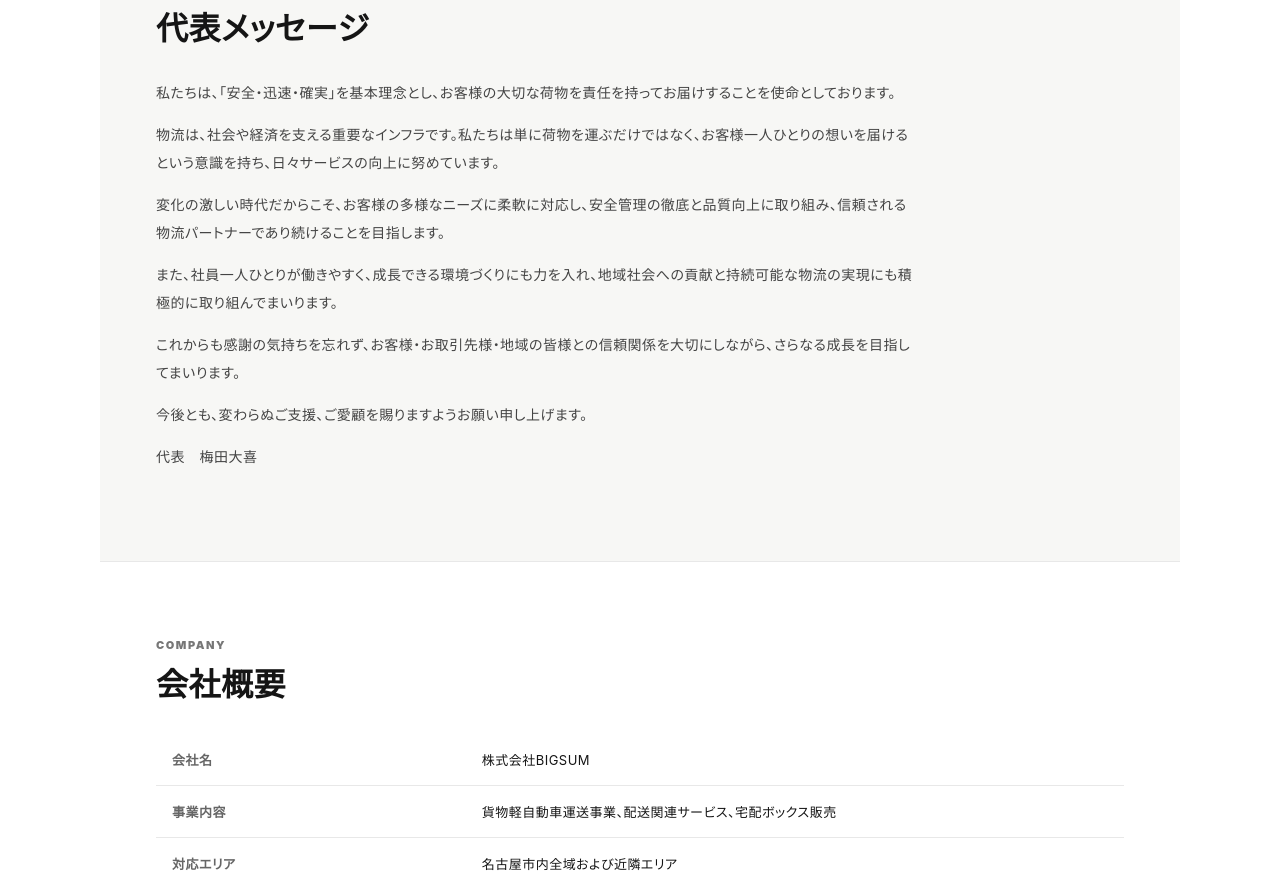
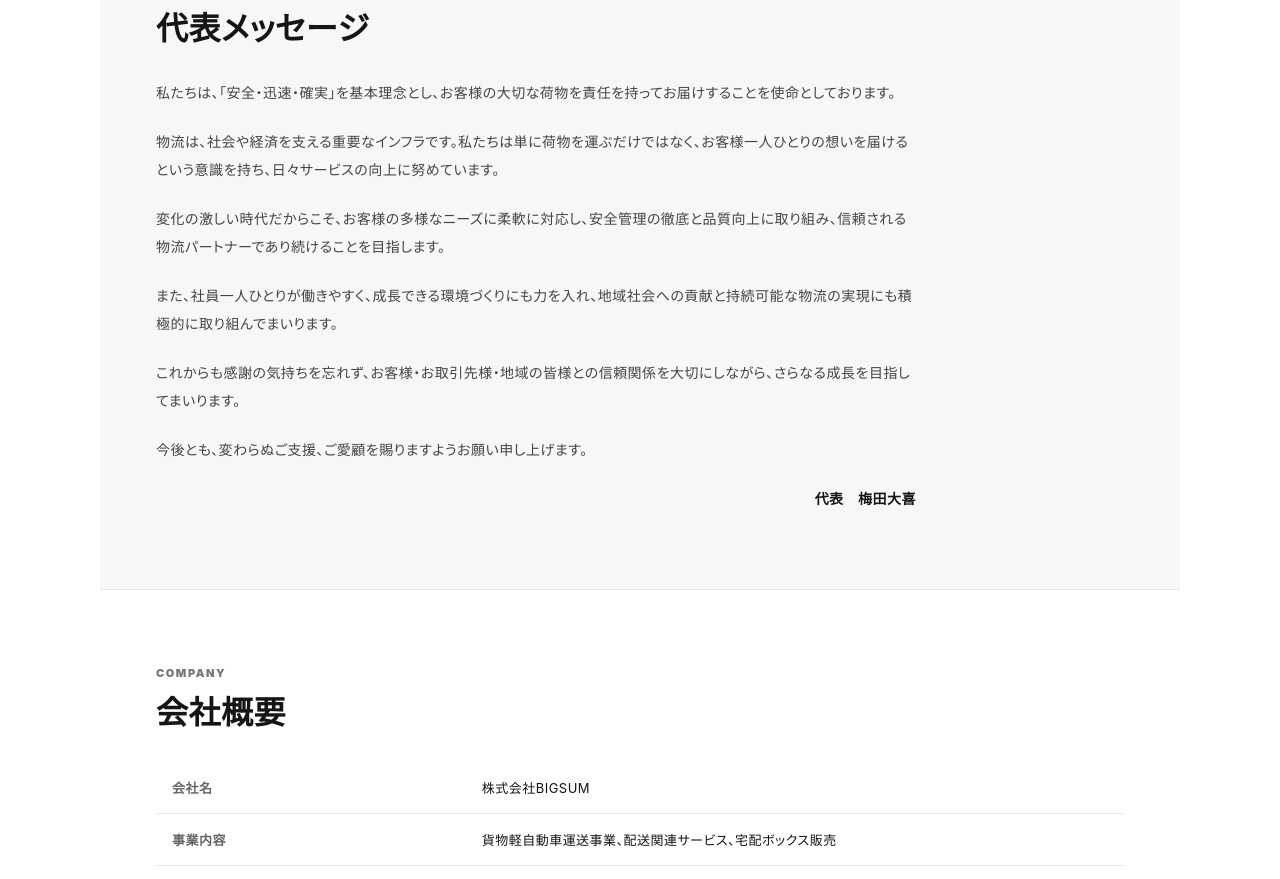
Before and after one commit to masashitakano917-maker/bigs, a plain HTML site: page bigsum_site/about.html in a window 1280 px wide. Shown: the part 1100-1979 px from the top of the page. Drawn offline with Linux system fonts and the light colour scheme.

Commit message:
Adjust representative message spacing

```diff
--- a/bigsum_site/subpage.css
+++ b/bigsum_site/subpage.css
@@ -4,7 +4,7 @@
 .page-kicker{font-size:11px;font-weight:900;letter-spacing:.18em;margin:0 0 18px;color:#555}.page-hero h1{font-size:52px;line-height:1.15;margin:0 0 22px;font-weight:950;letter-spacing:.04em}.page-hero p:last-child{max-width:600px;font-size:14px;line-height:2;font-weight:700;color:#444}
 .breadcrumb{max-width:var(--max);margin:auto;padding:18px 22px;font-size:11px;color:#777}.breadcrumb a{text-decoration:underline}
 .page-section{max-width:var(--max);margin:auto;padding:76px 56px;border-bottom:1px solid var(--line);scroll-margin-top:90px}.page-section.alt{background:var(--light)}
-.section-label{font-size:11px;font-weight:900;letter-spacing:.14em;color:#777;margin:0 0 10px}.page-section h2{font-size:32px;margin:0 0 26px;line-height:1.45}.page-section h3{font-size:18px;margin:0 0 14px}.lead{font-size:16px;line-height:2;font-weight:700;max-width:760px}.body-copy{font-size:14px;line-height:2;color:#444;max-width:760px}
+.section-label{font-size:11px;font-weight:900;letter-spacing:.14em;color:#777;margin:0 0 10px}.page-section h2{font-size:32px;margin:0 0 26px;line-height:1.45}.page-section h3{font-size:18px;margin:0 0 14px}.lead{font-size:16px;line-height:2;font-weight:700;max-width:760px}.body-copy{font-size:14px;line-height:2;color:#444;max-width:760px}.body-copy p{margin:0 0 1.5em}.body-copy p:last-child{margin-bottom:0}.signature{margin-top:2.1em;font-weight:900;color:var(--text);text-align:right}
 .feature-grid{display:grid;grid-template-columns:repeat(2,1fr);gap:18px}.feature-card{padding:30px;background:#fff;border:1px solid var(--line);min-height:180px}.feature-card .number{font-size:11px;color:#999;font-weight:900}.feature-card h3{margin-top:24px}.feature-card p{font-size:13px;line-height:1.85;color:#555}
 .service-list{display:grid;grid-template-columns:repeat(2,1fr);gap:22px}.service-item{padding:34px;background:#fff;border-top:3px solid #111;box-shadow:0 12px 30px rgba(0,0,0,.05);scroll-margin-top:90px}.service-item p{font-size:13px;line-height:1.9;color:#555}.text-link{font-size:12px;font-weight:900;border-bottom:1px solid #111;padding-bottom:4px}
 .profile-grid{display:grid;grid-template-columns:repeat(3,1fr);gap:20px}.profile-card img{width:100%;aspect-ratio:4/5;object-fit:cover}.profile-card h3{margin-top:18px}.profile-card p{font-size:12px;line-height:1.8;color:#555}
```
